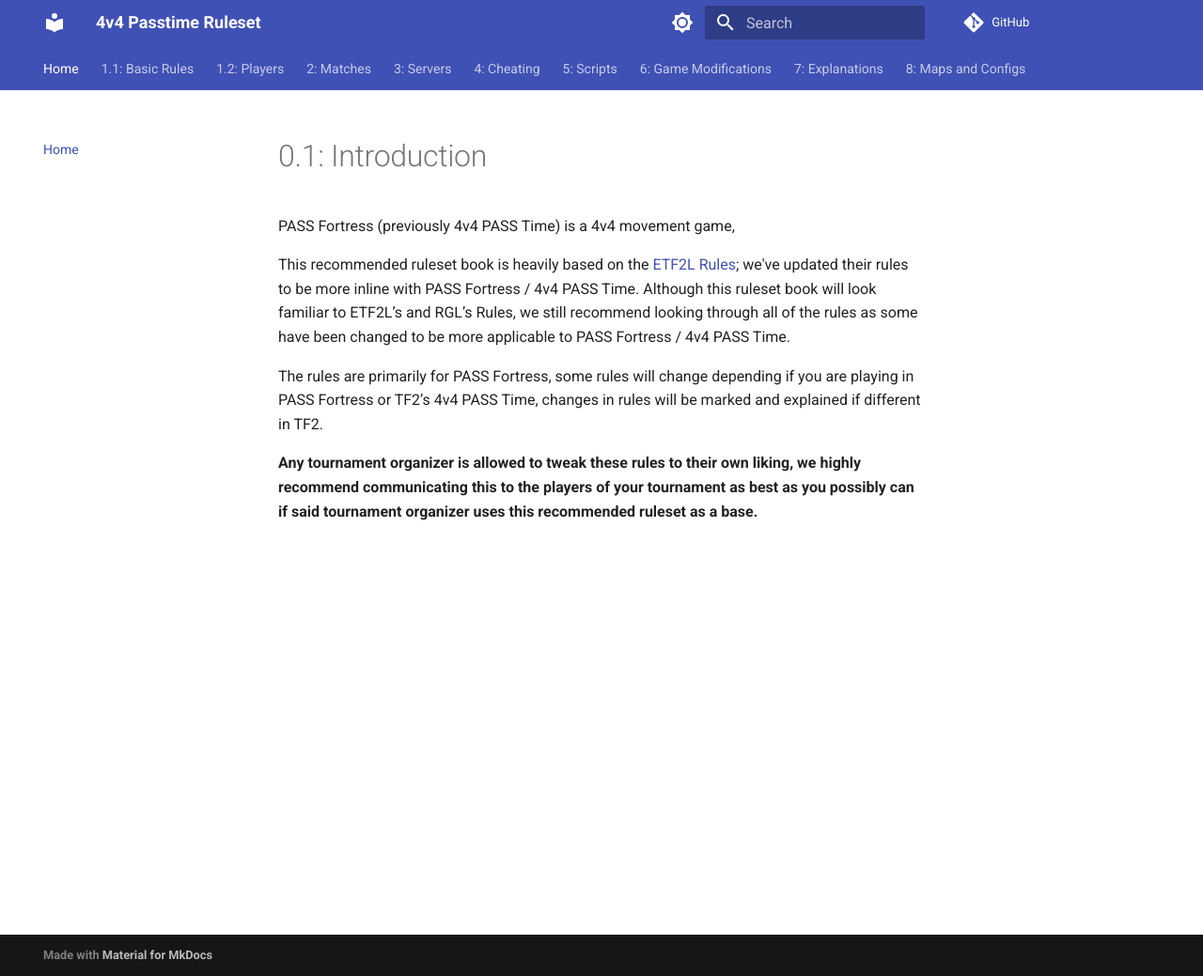
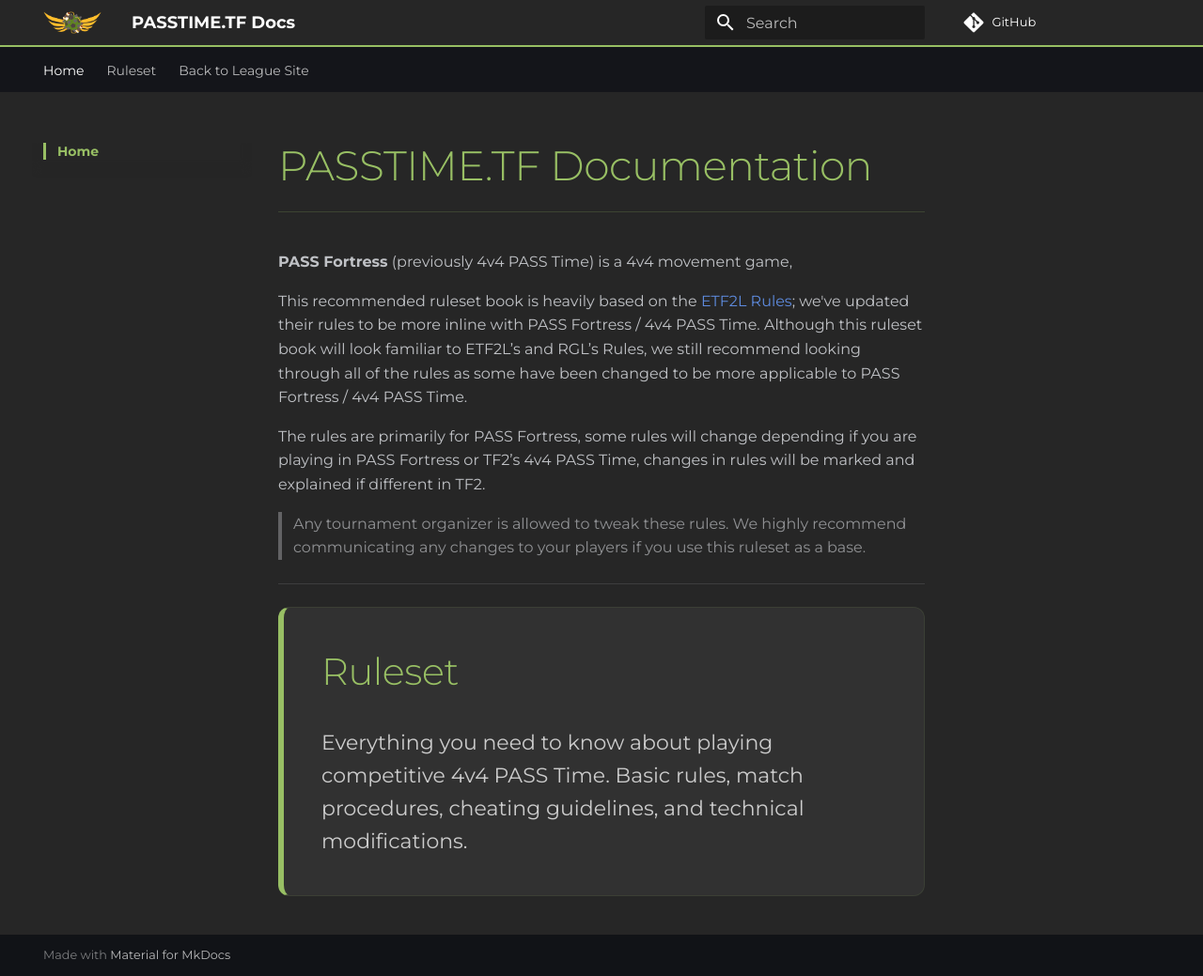
Before and after one commit to p4sstime/p4ss-docs, an MkDocs documentation site: the page built from docs/index.md, in a window 1280 px wide and 1039 px high. Shown: the whole window at 94% size. Built offline with MkDocs 1.6.1 and Material for MkDocs 9.7.7, drawn with Linux system fonts in a browser that asks for light colours; comment, search, counter and statistics services are not loaded.

Commit message:
theme and organization

```diff
--- /dev/null
+++ b/docs/css/custom.css
@@ -0,0 +1,114 @@
+:root {
+  --md-primary-fg-color: #262626;
+  --md-primary-bg-color: #ffffff;
+  --md-accent-fg-color: #98bf64;
+  --md-accent-bg-color: #ffffff;
+}
+
+[data-md-color-scheme="slate"] {
+  --md-default-bg-color: #262626;
+  --md-default-bg-color--light: #2b2b2b;
+  --md-default-bg-color--lighter: #303030;
+}
+
+body {
+  font-family: "Montserrat", sans-serif;
+  line-height: 1.6;
+}
+
+.md-typeset h1 {
+  font-size: 2.2rem;
+  font-weight: 300;
+  margin-bottom: 2rem;
+  color: #98bf64;
+  border-bottom: 1px solid rgba(152, 191, 100, 0.2);
+  padding-bottom: 1rem;
+}
+
+.md-typeset h2 {
+  font-size: 1.7rem;
+  font-weight: 400;
+  margin-top: 3rem;
+  margin-bottom: 1.5rem;
+  color: #ffffff;
+}
+
+.md-typeset h3 {
+  font-size: 1.3rem;
+  font-weight: 500;
+  margin-top: 2rem;
+  color: #98bf64;
+}
+
+.md-typeset ul,
+.md-typeset ol {
+  margin-bottom: 1.5rem;
+}
+
+.md-typeset li {
+  margin-bottom: 0.5rem;
+}
+
+.md-nav__link {
+  font-weight: 500;
+  transition: color 0.25s;
+}
+
+.md-nav__link--active {
+  color: #98bf64 !important;
+  font-weight: 700;
+  border-left: 3px solid #98bf64;
+  padding-left: 12px !important;
+}
+
+.md-nav__link:hover {
+  color: #98bf64 !important;
+}
+
+.md-header {
+  background-color: #262626 !important;
+  border-bottom: 2px solid #98bf64;
+}
+
+.portal-card {
+  background: rgba(255, 255, 255, 0.05);
+  padding: 2rem;
+  border-radius: 12px;
+  border: 1px solid rgba(152, 191, 100, 0.1);
+  border-left: 6px solid #98bf64;
+  transition: all 0.3s ease;
+  text-decoration: none !important;
+  display: block;
+  margin-bottom: 2rem;
+}
+
+.portal-card:hover {
+  background: rgba(152, 191, 100, 0.1);
+  transform: translateX(10px);
+  border-color: #98bf64;
+}
+
+.portal-card h2 {
+  margin-top: 0;
+  color: #98bf64;
+  font-weight: 300;
+  font-size: 2rem;
+}
+
+.portal-card p {
+  color: #ccc;
+  font-size: 1.1rem;
+  margin-bottom: 0;
+}
+
+.md-nav__item a[href*="league.passtime.tf"] {
+  color: #98bf64 !important;
+  font-weight: 800;
+  text-transform: uppercase;
+  font-style: italic;
+  background: rgba(152, 191, 100, 0.1);
+  padding: 8px 12px;
+  border-radius: 4px;
+  margin-top: 20px;
+  display: block;
+}
--- a/docs/index.md
+++ b/docs/index.md
@@ -1,10 +1,19 @@
-# 0.1: Introduction
+# PASSTIME.TF Documentation
 
-PASS Fortress (previously 4v4 PASS Time) is a 4v4 movement game,
+**PASS Fortress** (previously 4v4 PASS Time) is a 4v4 movement game,
 
 This recommended ruleset book is heavily based on the [ETF2L Rules](https://rules.etf2l.org/); we've updated their rules to be more inline with PASS Fortress / 4v4 PASS Time.
 Although this ruleset book will look familiar to ETF2L’s and RGL’s Rules, we still recommend looking through all of the rules as some have been changed to be more applicable to PASS Fortress / 4v4 PASS Time.
 
 The rules are primarily for PASS Fortress, some rules will change depending if you are playing in PASS Fortress or TF2’s 4v4 PASS Time, changes in rules will be marked and explained if different in TF2.
 
-<b>Any tournament organizer is allowed to tweak these rules to their own liking, we highly recommend communicating this to the players of your tournament as best as you possibly can if said tournament organizer uses this recommended ruleset as a base.
+> Any tournament organizer is allowed to tweak these rules. We highly recommend communicating any changes to your players if you use this ruleset as a base.
+
+---
+
+<div class="portal-grid">
+    <a href="basics/basics" class="portal-card">
+        <h2>Ruleset</h2>
+        <p>Everything you need to know about playing competitive 4v4 PASS Time. Basic rules, match procedures, cheating guidelines, and technical modifications.</p>
+    </a>
+</div>
--- a/mkdocs.yml
+++ b/mkdocs.yml
@@ -1,21 +1,17 @@
-site_name: 4v4 Passtime Ruleset
+site_name: PASSTIME.TF Docs
 site_url: https://p4sstime.github.io/p4ss-docs/
 repo_url: https://github.com/p4sstime/p4ss-docs/
 theme:
   name: material
+  logo: assets/logo.png
+  favicon: assets/favicon.ico
+  font:
+    text: Montserrat
+    code: Roboto Mono
   palette:
-    - scheme: default
-      primary: indigo
-      accent: indigo
-      toggle:
-        icon: material/brightness-7
-        name: Switch to dark mode
     - scheme: slate
-      primary: indigo
-      accent: indigo
-      toggle:
-        icon: material/brightness-4
-        name: Switch to light mode
+      primary: black
+      accent: green
   features:
     - navigation.tabs
     - navigation.sections
@@ -23,14 +19,20 @@
     - search.suggest
     - search.highlight
     - content.code.copy
+
+extra_css:
+  - css/custom.css
+
 nav:
     - Home: 'index.md'
-    - '1.1: Basic Rules': 'basics/basics.md'
-    - '1.2: Players': 'basics/players.md'
-    - '2: Matches': 'matches/matches.md'
-    - '3: Servers': 'servers/servers.md'
-    - '4: Cheating': 'cheating/cheating.md'
-    - '5: Scripts': 'scripts/scripts.md'
-    - '6: Game Modifications': 'mods/mods.md'
-    - '7: Explanations': 'explanations/explanations.md'
-    - '8: Maps and Configs': 'maps-configs/maps-and-configs.md'
+    - 'Ruleset':
+        - '1.1: Basic Rules': 'basics/basics.md'
+        - '1.2: Players': 'basics/players.md'
+        - '2: Matches': 'matches/matches.md'
+        - '3: Servers': 'servers/servers.md'
+        - '4: Cheating': 'cheating/cheating.md'
+        - '5: Scripts': 'scripts/scripts.md'
+        - '6: Game Modifications': 'mods/mods.md'
+        - '7: Explanations': 'explanations/explanations.md'
+        - '8: Maps and Configs': 'maps-configs/maps-and-configs.md'
+    - 'Back to League Site': 'https://league.passtime.tf'
```
Also changed, not shown: docs/assets/favicon.ico (added), docs/assets/logo.png (added), 1 other file.
